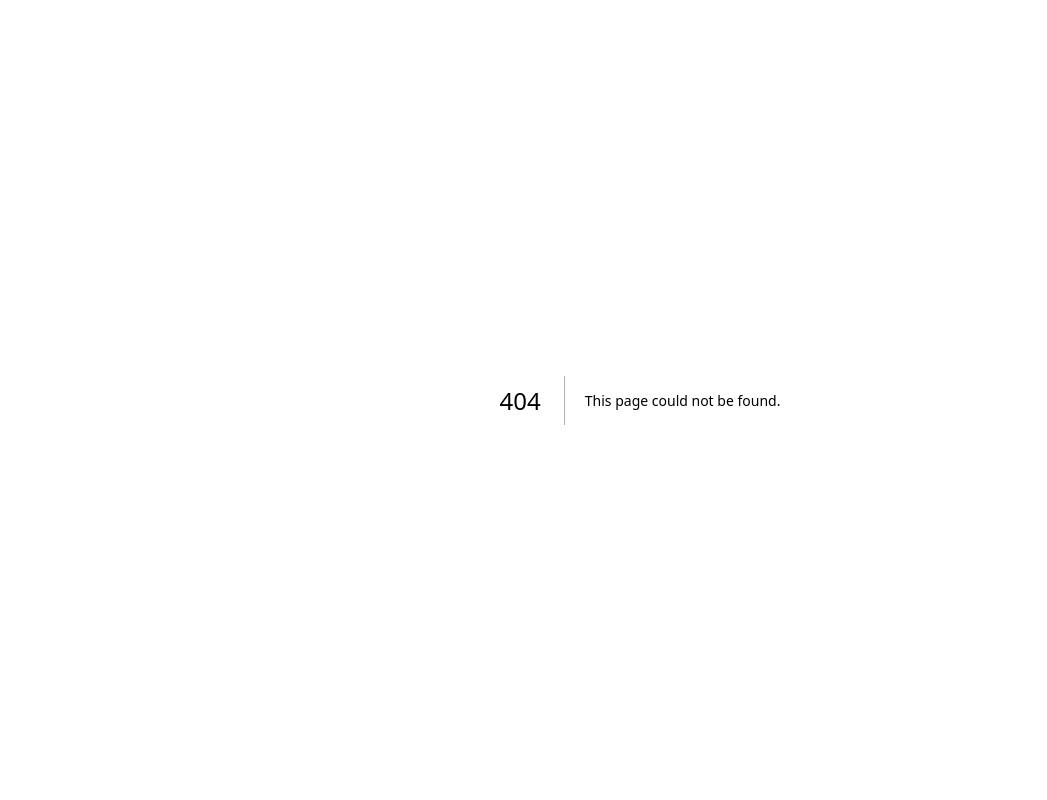
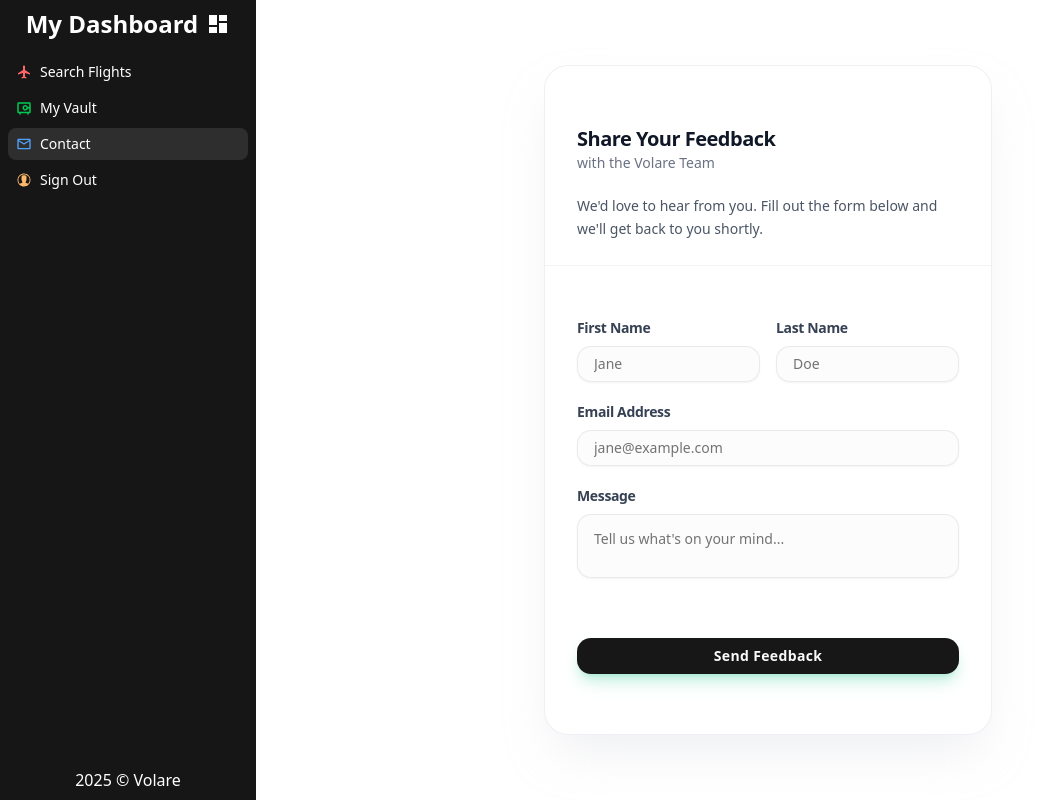
Before and after one commit to msudharssen/Volare, a Next.js app: page /dashboard/contact in a window 1280 px wide. Before the commit this address had no page. Shown: the whole page, without its empty margins (0-1047 px from the left). Built offline with nearby package versions, Linux system fonts and the light colour scheme.

Commit message:
Created the component for contact page.

```diff
--- /dev/null
+++ b/app/components/Supportcard.js
@@ -0,0 +1,106 @@
+import React from 'react';
+import { Card, CardContent, CardDescription, CardFooter, CardHeader, CardTitle } from '@/components/ui/card';
+import { Input } from '@/components/ui/input';
+import { Label } from '@/components/ui/label';
+import { Textarea } from '@/components/ui/textarea';
+import { Button } from '@/components/ui/button';
+
+export default function FeedbackForm() {
+  return (
+    <div className="relative w-full max-w-md">
+    <Card className="relative shadow-2xl shadow-gray-300/40 border-gray-200/60 rounded-3xl overflow-hidden backdrop-blur-xl">
+      {/* Top accent bar */}
+
+
+      <CardHeader className="px-8 pt-9 pb-7 border-b border-gray-100 space-y-3.5">
+        <div>
+          <CardTitle className="text-xl font-bold text-gray-900 tracking-tight leading-tight">
+            Share Your Feedback
+          </CardTitle>
+          <p className="text-sm text-gray-500 font-medium mt-0.5">
+            with the Volare Team
+          </p>
+        </div>
+        <CardDescription className="text-gray-600 text-sm leading-relaxed">
+          We'd love to hear from you. Fill out the form below and we'll get back to you shortly.
+        </CardDescription>
+      </CardHeader>
+
+      <CardContent className="px-8 py-7 space-y-5">
+        {/* Name row */}
+        <div className="grid grid-cols-2 gap-4">
+          <div className="space-y-2">
+            <Label className="text-sm font-semibold tracking-tight text-gray-700">First Name</Label>
+            <Input
+              type="text"
+              required
+              placeholder="Jane"
+              className="px-4 py-3.5 bg-gray-50/50 border-gray-200/80 rounded-xl placeholder-gray-400
+                       focus:bg-white focus:border-emerald-500 focus:ring-4 focus:ring-emerald-500/10
+                       hover:border-gray-300 hover:bg-gray-50 transition-all duration-200"
+            />
+          </div>
+          <div className="space-y-2">
+            <Label className="text-sm font-semibold tracking-tight text-gray-700">Last Name</Label>
+            <Input
+              type="text"
+              required
+              placeholder="Doe"
+              className="px-4 py-3.5 bg-gray-50/50 border-gray-200/80 rounded-xl placeholder-gray-400
+                       focus:bg-white focus:border-emerald-500 focus:ring-4 focus:ring-emerald-500/10
+                       hover:border-gray-300 hover:bg-gray-50 transition-all duration-200"
+            />
+          </div>
+        </div>
+
+        {/* Email */}
+        <div className="space-y-2">
+          <Label className="text-sm font-semibold tracking-tight text-gray-700">Email Address</Label>
+          <Input
+            type="email"
+            required
+            placeholder="jane@example.com"
+            className="px-4 py-3.5 bg-gray-50/50 border-gray-200/80 rounded-xl placeholder-gray-400
+                     focus:bg-white focus:border-emerald-500 focus:ring-4 focus:ring-emerald-500/10
+                     hover:border-gray-300 hover:bg-gray-50 transition-all duration-200"
+          />
+        </div>
+
+        {/* Message */}
+        <div className="space-y-2">
+          <Label className="text-sm font-semibold tracking-tight text-gray-700">Message</Label>
+          <Textarea
+            required
+            placeholder="Tell us what's on your mind..."
+            rows={4}
+            className="px-4 py-3.5 bg-gray-50/50 border-gray-200/80 rounded-xl placeholder-gray-400 resize-none
+                     focus:bg-white focus:border-emerald-500 focus:ring-4 focus:ring-emerald-500/10
+                     hover:border-gray-300 hover:bg-gray-50 transition-all duration-200"
+          />
+        </div>
+      </CardContent>
+
+      <CardFooter className="px-8 pb-9 pt-2 flex-col space-y-5">
+        <Button
+          type="submit"
+          className="w-full relative group overflow-hidden rounded-xl shadow-lg shadow-emerald-500/25
+                   transition-all
+                   hover:bg-emerald-500 px-6 py-4 hover:cursor-pointer"
+        >
+          <span className="relative flex items-center justify-center gap-2">
+            <span className="font-semibold tracking-wide">Send Feedback</span>
+          </span>
+          <div
+            className="absolute inset-0 opacity-0 group-hover:opacity-100 transition-opacity duration-300"
+            style={{
+              background: 'linear-gradient(45deg, transparent 30%, rgba(255,255,255,0.15) 50%, transparent 70%)',
+              backgroundSize: '200% 100%',
+              animation: 'shimmer 1.5s infinite'
+            }}
+          />
+        </Button>
+      </CardFooter>
+    </Card>
+  </div>
+  );
+}
--- /dev/null
+++ b/app/dashboard/contact/page.js
@@ -0,0 +1,10 @@
+import React from 'react'
+import Supportcard from '../../components/Supportcard'
+
+export default function page() {
+  return (
+    <div className='flex justify-center items-center h-screen'>
+    <Supportcard></Supportcard>
+    </div>
+  )
+}
--- /dev/null
+++ b/components/ui/textarea.jsx
@@ -0,0 +1,20 @@
+import * as React from "react"
+
+import { cn } from "@/lib/utils"
+
+function Textarea({
+  className,
+  ...props
+}) {
+  return (
+    <textarea
+      data-slot="textarea"
+      className={cn(
+        "border-input placeholder:text-muted-foreground focus-visible:border-ring focus-visible:ring-ring/50 aria-invalid:ring-destructive/20 dark:aria-invalid:ring-destructive/40 aria-invalid:border-destructive dark:bg-input/30 flex field-sizing-content min-h-16 w-full rounded-md border bg-transparent px-3 py-2 text-base shadow-xs transition-[color,box-shadow] outline-none focus-visible:ring-[3px] disabled:cursor-not-allowed disabled:opacity-50 md:text-sm",
+        className
+      )}
+      {...props} />
+  );
+}
+
+export { Textarea }
```
